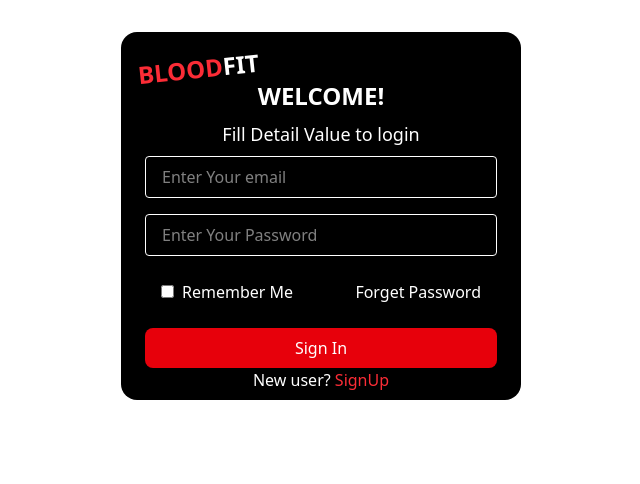
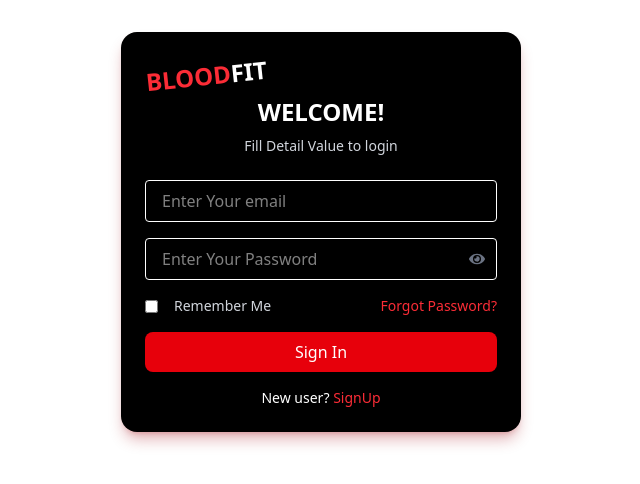
Before and after one commit to MujahidulIslam4541/authenticationWithJWTClient, a React (Vite) app: page /signIn in a window 1280 px wide. Shown: the top 484 px of the page, without its empty margins (319-959 px from the left). Built offline with nearby package versions, Linux system fonts and the light colour scheme.

Commit message:
add react-icons dependency and implement password visibility toggle in SignIn and SignUp components

```diff
--- a/package.json
+++ b/package.json
@@ -13,6 +13,7 @@
     "@tailwindcss/vite": "^4.1.13",
     "react": "^19.1.1",
     "react-dom": "^19.1.1",
+    "react-icons": "^5.5.0",
     "react-router-dom": "^7.9.2",
     "tailwindcss": "^4.1.13"
   },
--- a/src/SignIn/SignIn.jsx
+++ b/src/SignIn/SignIn.jsx
@@ -1,7 +1,9 @@
-import React from 'react'
+import React, { useState } from 'react'
+import { FaEye, FaEyeSlash } from 'react-icons/fa'
 import { Link } from 'react-router-dom'
 
 const SignIn = () => {
+    const [showPassword, setShowPassword] = useState(false)
     const handleSignIn = event => {
         event.preventDefault();
         const form = event.target;
@@ -12,28 +14,38 @@ const SignIn = () => {
         form.reset();
     }
     return (
-        <div className="w-[400px]  mx-auto  bg-black  text-white  justify-center items-center  rounded-2xl pb-2">
+        <div className="w-[400px]  mx-auto shadow-lg shadow-red-800/30  bg-black  text-white  justify-center items-center  rounded-2xl pb-6">
             {/* form Heading */}
-            <h2 className="text-2xl font-bold text-left px-4 py-2 rotate-[-6deg]"><span className="text-red-500">BLOOD</span>FIT</h2>
-            <div className="text-center space-y-2">
+            <h2 className="text-2xl font-extrabold text-left px-6 py-4 rotate-[-6deg]"><span className="text-red-500">BLOOD</span>FIT</h2>
+            <div className="text-center space-y-2 mb-6">
                 <h2 className="text-2xl font-semibold">WELCOME!</h2>
-                <p className="text-lg pb-2">Fill Detail Value to login</p>
+                <p className="text-sm  text-gray-300">Fill Detail Value to login</p>
             </div>
 
             {/* form section */}
             <form action="" onSubmit={handleSignIn} className="flex flex-col gap-4 px-6">
                 <input className="input input-border border border-white rounded px-4 py-2" type="email" name="email" placeholder="Enter Your email" />
-                <input className="input input-border border border-white rounded px-4 py-2" type="text" name="password" placeholder="Enter Your Password" />
-                <div className='flex justify-between px-4 py-2'>
-                    <p ><input type="checkbox" name="checkbox" id="" className='mr-2' />
-                        <span>Remember Me</span></p>
-                    <h1>Forget Password</h1>
+
+
+                <div className='relative w-full'>
+                    <input className="input input-border border w-full border-white rounded px-4 py-2" type={showPassword ? "text" : "password"} name="password" placeholder="Enter Your Password" />
+                    <span className='absolute right-3 top-1/2 -translate-y-1/2  cursor-pointer text-gray-500' onClick={() => { setShowPassword(!showPassword) }}>{showPassword ? <FaEyeSlash /> : <FaEye />}</span>
+                </div>
+
+                <div className='flex justify-between items-center text-sm text-gray-300'>
+                    <label className="flex items-center gap-2 cursor-pointer">
+                        <input type="checkbox" name="checkbox" id="" className='mr-2' />
+                        <span>Remember Me</span>
+                    </label>
+                    <button type="button" className="text-red-500 hover:underline">
+                        Forgot Password?
+                    </button>
                 </div>
                 <div>
                     <button className="bg-red-600 p-2 rounded-lg w-full">Sign In</button>
                 </div>
             </form>
-            <p className='px-6'>New user? <Link to='/' className='text-red-500'>SignUp</Link></p>
+            <p className='px-6 text-sm text-center mt-4'>New user? <Link to='/' className='text-red-500'>SignUp</Link></p>
         </div>
     )
 }
--- a/src/SignUp/SignUp.jsx
+++ b/src/SignUp/SignUp.jsx
@@ -1,6 +1,10 @@
+import { useState } from "react";
+import { FaEye, FaEyeSlash } from "react-icons/fa";
 import { Link } from "react-router-dom";
 
 const SignUp = () => {
+    const [showPassword, setShowPassword] = useState(false);
+    const [showConfirmPassword, setShowConfirmPassword] = useState(false);
     const handleSubmit = event => {
         event.preventDefault();
         const form = event.target;
@@ -28,8 +32,30 @@ const SignUp = () => {
                             <input className="input input-border border border-white rounded px-4 py-1" type="text" name="lastName" placeholder="Enter Your last Name" />
                             <input className="input input-border border border-white rounded px-4 py-1" type="email" name="email" placeholder="Enter Your email Address" />
                             <input className="input input-border border border-white rounded px-4 py-1" type="number" name="number" placeholder="Enter Your number" />
-                            <input className="input input-border border border-white rounded px-4 py-1" type="text" name="password" placeholder="Enter Your password" />
-                            <input className="input input-border border border-white rounded px-4 py-1" type="text" name="passwords" placeholder="Confirm Your password" />
+
+                            <div className="relative w-full">
+                                <input
+                                    className="input input-border border border-white rounded px-4 py-1 w-full"
+                                    type={showPassword ? "text" : "password"}
+                                    name="password"
+                                    placeholder="Enter Your password"
+                                />
+
+                                {/* Icon */}
+                                <span
+                                    className="absolute right-3 top-1/2 -translate-y-1/2 cursor-pointer text-gray-500"
+                                    onClick={() => setShowPassword(!showPassword)}
+                                >
+                                    {showPassword ? <FaEyeSlash /> : <FaEye />}
+                                </span>
+                            </div>
+
+                            <div className="relative w-full">
+                                <input className="input input-border border border-white rounded px-4 py-1 w-full" type={showConfirmPassword ? "text" : "password"} name="passwords" placeholder="Confirm Your password" />
+                                <span className="absolute right-3  top-1/2 -translate-y-1/2 cursor-pointer text-gray-500" onClick={() => setShowConfirmPassword(!showConfirmPassword)}>
+                                    {showConfirmPassword ? <FaEyeSlash /> : <FaEye />}
+                                </span>
+                            </div>
 
                             <div className="text-left flex gap-2">
                                 <input type="checkbox" /><span>Agree to the terms and conditions</span>
```
Also changed, not shown: 1 other file (tests, documents, lock files or other folders).
